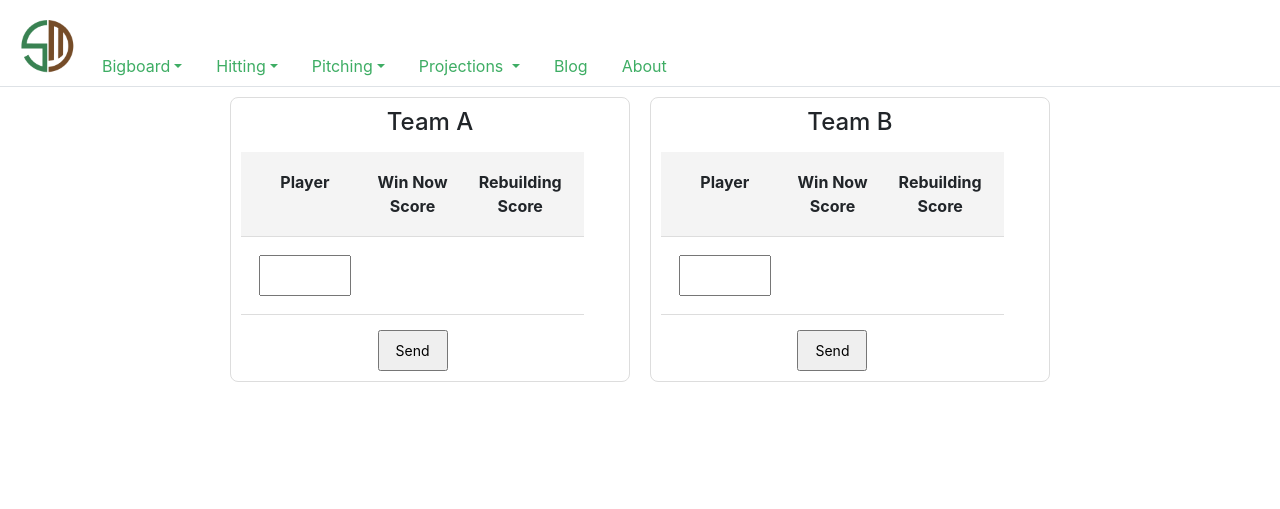
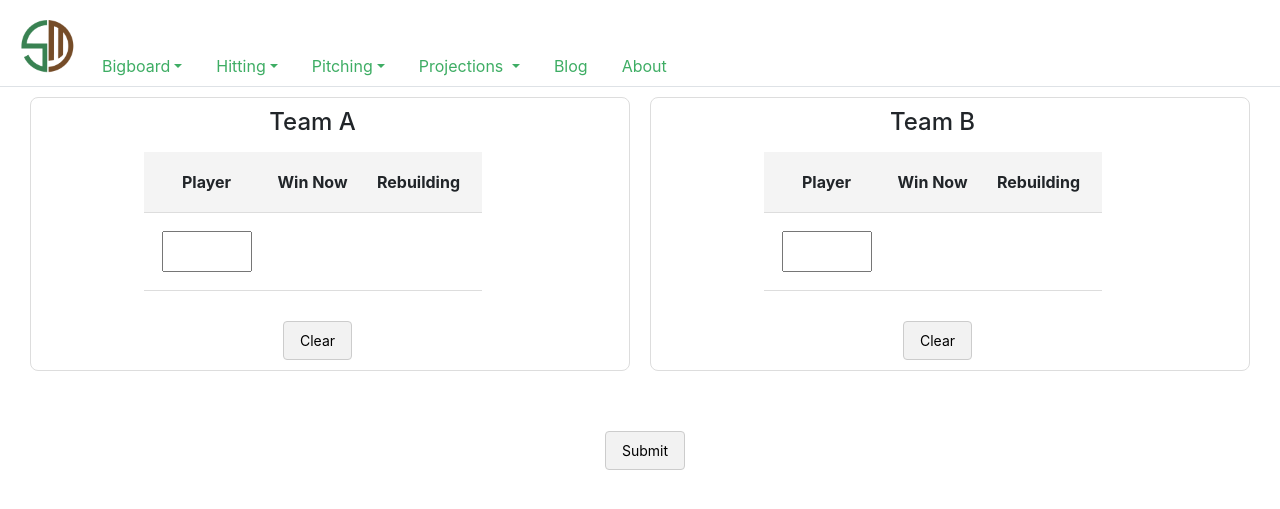
Before and after one commit to thesabermaniac/website, a Django app: page /trade-analyzer/ in a window 1280 px wide. Shown: the top 509 px of the page. Run offline with Django 3.2, Linux system fonts and the light colour scheme; tables that the repository leaves empty hold one stand-in row (values such as "Sample post"); some libraries are stand-ins or nearby versions.

Commit message:
added rebuilding score

```diff
--- a/static/css/trade-analyzer.css
+++ b/static/css/trade-analyzer.css
@@ -1,24 +1,34 @@
-/* Form container that holds all teams */
+/* General layout for the form container */
 .form-container {
     display: flex;
-    flex-wrap: wrap; /* Allow forms to wrap into new lines */
-    justify-content: center; /* Center forms horizontally */
-    gap: 20px; /* Add space between forms */
+    flex-wrap: wrap;
+    justify-content: center;
+    gap: 20px;
     padding: 10px;
-    width: 100%; /* Full width */
+    width: 100%;
 }
 
 /* Team container (each form) */
-.team-container {
+.team-container,
+.results-table{
     display: flex;
     flex-direction: column;
     align-items: center;
-    width: calc(33.33% - 20px); /* Each form will take up 33.33% of the container on large screens */
-    max-width: 600px; /* Max width to avoid too wide of forms */
+    padding: 10px;
     margin-bottom: 20px;
-    border: 1px solid #ddd; /* Border for table appearance */
+    border: 1px solid #ddd;
+    border-radius: 8px;
+    max-width: 600px;
+    width: calc(33.33% - 20px); /* Default for large screens */
+    text-align: center;
+}
+
+.results-container{
+    align-items: center;
+    display: flex;
+    flex-direction: column;
     padding: 10px;
-    border-radius: 8px;
+    margin-bottom: 20px;
 }
 
 /* Team title */
@@ -27,14 +37,14 @@
     margin-bottom: 15px;
 }
 
-/* Table-like container */
+/* Table container */
 .table-container {
     display: flex;
     flex-direction: column;
     width: 100%;
 }
 
-/* Table header (for column names) */
+/* Table header and table cells */
 .table-header {
     display: flex;
     font-weight: bold;
@@ -43,56 +53,45 @@
     padding: 10px;
 }
 
-/* Individual table cell */
-.table-cell {
+.table-cell,
+.delete-column {
     flex: 1;
     padding: 8px;
     text-align: center;
-}
-
-/* Delete button container */
-.delete-column {
-    flex: 0;
-    text-align: center;
-    padding: 8px;
+    white-space: nowrap;
 }
 
 /* Player row */
 .player-row {
     display: flex;
     align-items: center;
-    border-bottom: 1px solid #ddd;
     padding: 10px;
     position: relative;
-    width: 100%; /* Ensure the row takes up the full width */
+    width: 100%;
+    border-bottom: 1px solid #ddd;
 }
 
-/* Player name input styling */
-.player-name {
+/* Player input and score label */
+.player-name,
+.fscore_label,
+.rebuilding_fscore_label{
     width: 100%;
     padding: 8px;
+    text-align: center;
     font-size: 14px;
     box-sizing: border-box;
-    text-align: center;
 }
 
-/* Score label next to player name */
-.fscore_label {
-    width: 100%;
-    text-align: center;
-    font-size: 14px;
+.trade-form {
+    margin-right: 35px;
 }
 
-.trade-form{
-    margin-right: 35px
-}
-
-/* Delete button container (out of the table cells) */
+/* Delete button outside of the table cells */
 .delete-button {
-    position: absolute; /* Position the delete button absolutely */
-    right: -35px; /* Position it 10px from the right edge of the player row */
-    top: 50%; /* Vertically center it in the player row */
-    transform: translateY(-50%); /* Ensure it is perfectly centered */
+    position: absolute;
+    right: -35px;
+    top: 50%;
+    transform: translateY(-50%);
     width: 30px;
     height: 30px;
     display: flex;
@@ -112,45 +111,71 @@
     color: #c0392b;
 }
 
-/* Submit button styling */
+/* Clear and submit button styles */
+.clear-button,
 .submit-button {
     margin-top: 15px;
     padding: 8px 16px;
     font-size: 14px;
     cursor: pointer;
     align-self: center;
+    background-color: #f2f2f2;
+    border: 1px solid #ccc;
+    border-radius: 4px;
+    margin-left: 10px;
 }
 
-/* Media query for smaller screens (below 768px) */
+.clear-button:hover {
+    background-color: #e0e0e0;
+}
+
+.comparison-table {
+    width: 100%;
+    border-collapse: collapse;
+    margin-top: 20px;
+}
+
+.comparison-table th, .comparison-table td {
+    padding: 10px;
+    border: 1px solid #ddd;
+}
+
+.comparison-table th {
+    background-color: #f4f4f4;
+}
+
+#comparisonTableContainer {
+    margin-top: 20px;
+}
+
+/* Wrapper to center buttons */
+.button-wrapper {
+    display: flex;
+    justify-content: center;
+    gap: 10px; /* Space between buttons */
+    width: 100%; /* Ensure it takes the full width */
+    margin-top: 15px;
+}
+
+/* Responsive styles */
 @media (max-width: 768px) {
     .form-container {
-        flex-direction: column; /* Stack the forms vertically */
+        flex-direction: column;
         align-items: center;
     }
 
     .team-container {
-        width: 100%; /* Forms will take the full width of the screen */
+        width: 100%;
     }
 
-    .table-header {
-        font-size: 12px;
-    }
-
+    .table-header,
     .player-name {
         font-size: 12px;
     }
 }
 
-/* Media query for larger screens (above 768px) */
 @media (min-width: 769px) {
     .team-container {
-        width: calc(50% - 20px); /* Forms will be displayed side by side, each takes up 50% */
+        width: calc(50% - 20px); /* Two forms side by side */
     }
 }
-
-/* Media query for extra large screens (above 1024px) */
-@media (min-width: 1024px) {
-    .team-container {
-        width: calc(33.33% - 20px); /* On wider screens, forms will take up 33% width */
-    }
-}
--- a/static/js/trade-analyzer.js
+++ b/static/js/trade-analyzer.js
@@ -1,62 +1,71 @@
 // Preloaded data from the context
-// Use variables defined in the HTML context
-console.log(document.getElementById('fScoresData').textContent)
-console.log(JSON.parse(document.getElementById('fScoresData').textContent))
-let fScores = JSON.parse(document.getElementById('fScoresData').textContent);
-let availableTags = JSON.parse(document.getElementById('availableTagsData').textContent);
+const fScores = JSON.parse(document.getElementById('fScoresData').textContent);
+const availableTags = JSON.parse(document.getElementById('availableTagsData').textContent);
 
+// Common function to calculate fScore
+function calculateScore(playerValue) {
+    const weights = [5, 3, 1];
+    const rebuildingWeights = [1, 3, 5];
+    const scores = [2024, 2025, 2026].map(year => fScores[playerValue]?.[year]);
 
-function setAutoComplete(formId) {
-    // Attach autocomplete to the first field in the form
-    $(formId + " #name1").autocomplete({
+    let totalWeight = 0, weightedSum = 0, totalRebuildingWeight = 0, rebuildingWeightedSum = 0;
+
+    scores.forEach((score, index) => {
+        if (score !== undefined) {
+            weightedSum += score * weights[index];
+            totalWeight += weights[index];
+            rebuildingWeightedSum += score * rebuildingWeights[index];
+            totalRebuildingWeight += rebuildingWeights[index];
+        }
+    });
+
+    return {
+        score: totalWeight ? Math.round(weightedSum / totalWeight) : 0,
+        rebuildingScore: totalRebuildingWeight ? Math.round(rebuildingWeightedSum / totalRebuildingWeight) : 0
+    };
+}
+
+// Function to initialize autocomplete and calculate scores
+function initializeAutocomplete(inputId, formId, next) {
+    $(inputId).autocomplete({
         source: availableTags,
         focus: function (event, ui) {
             event.preventDefault();
-            $(formId + " #name1").val(ui.item.label);
+            $(inputId).val(ui.item.label);
         },
         select: function (event, ui) {
             event.preventDefault();
-            $(formId + " #name1").val(ui.item.label);
-            $(formId + " #fangraphs_id1").val(ui.item.value);
+            $(inputId).val(ui.item.label);
+            $(`${formId} #fangraphs_id${next}`).val(ui.item.value);
 
-            // Calculate fScore
-            let weights = [5, 3, 1]; // Corresponding weights for the years 2024, 2025, and 2026
-            let scores = [
-                fScores[ui.item.value]?.[2024],
-                fScores[ui.item.value]?.[2025],
-                fScores[ui.item.value]?.[2026]
-            ];
+            // Calculate and display the scores
+            const { score, rebuildingScore } = calculateScore(ui.item.value);
+            $(`${formId} #fscore${next}`).text(score);
+            $(`${formId} #rebuilding_score${next}`).text(rebuildingScore);
 
-            // Calculate weighted score, ignoring missing values
-            let totalWeight = 0;
-            let weightedSum = 0;
-
-            scores.forEach((score, index) => {
-                if (score !== undefined) { // Only include if the score exists
-                    weightedSum += score * weights[index];
-                    totalWeight += weights[index];
+            // Add next field dynamically
+            addField(next + 1, formId);
         }
-            });
-
-            let score = totalWeight > 0 ? (weightedSum / totalWeight) : 0; // Avoid division by zero
-            $(formId + " #fscore1").html(Math.round(score));
-
-
-            // Add new input field dynamically
-            addField(2, availableTags, formId);
-        }
-    });
-
-    // Attach submit handler
-    $(formId).on("submit", function (e) {
-        e.preventDefault(); // Prevent normal form submission
-        calculateTotalScore(formId);
     });
 }
 
-function addField(next, availableTags, formId) {
-    // Create new field HTML
-    let newField = `
+// Set autocomplete for the form
+function setAutoComplete(formId) {
+    initializeAutocomplete(`${formId} #name1`, formId, 1);
+
+    // Handle the clear button for this form
+    $(`${formId} #clearButton`).on('click', function () {
+        const form = $(this).closest('form');
+        form.find(".player-name").val(""); // Clear player input fields
+        form.find(".fscore_label, .rebuilding_fscore_label").text(""); // Clear scores
+        form.find(".player-row").not(':first').remove(); // Remove extra rows
+        setAutoComplete(formId); // Reinitialize autocomplete
+    });
+}
+
+// Add new field dynamically
+function addField(next, formId) {
+    const newField = `
         <div id="player${next}" class="player-row">
             <div class="table-cell">
                 <input type="hidden" name="fangraphs_id${next}" id="fangraphs_id${next}">
@@ -66,74 +75,70 @@ function addField(next, availableTags, formId) {
                 <label class="fscore_label" id="fscore${next}"></label>
             </div>
             <div class="table-cell">
-                <label class="fscore_label" id="rebuilding_score${next}"></label>
+                <label class="rebuilding_fscore_label" id="rebuilding_score${next}"></label>
             </div>
-            <!-- Delete button outside the table cells but still aligned with the row -->
             <button type="button" class="delete-button" onclick="deleteField(${next}, '${formId}')">
                 <i class="fas fa-trash-alt"></i>
             </button>
         </div>`;
-    $(formId + " #player" + (next - 1)).after(newField);
 
-    // Attach autocomplete to the new field
-    $(formId + " #name" + next).autocomplete({
-        source: availableTags,
-        focus: function (event, ui) {
-            event.preventDefault();
-            $(formId + " #name" + next).val(ui.item.label);
-        },
-        select: function (event, ui) {
-            event.preventDefault();
-            $(formId + " #name" + next).val(ui.item.label);
-            $(formId + " #fangraphs_id" + next).val(ui.item.value);
+    $(`${formId} #player${next - 1}`).after(newField);
+    initializeAutocomplete(`${formId} #name${next}`, formId, next);
+}
 
-            // Calculate fScore
-            let weights = [5, 3, 1]; // Corresponding weights for the years 2024, 2025, and 2026
-            let scores = [
-                fScores[ui.item.value]?.[2024],
-                fScores[ui.item.value]?.[2025],
-                fScores[ui.item.value]?.[2026]
-            ];
+// Delete player field dynamically
+function deleteField(id, formId) {
+    $(`${formId} #player${id}`).remove();
+}
 
-            // Calculate weighted score, ignoring missing values
-            let totalWeight = 0;
-            let weightedSum = 0;
+// Calculate total scores for a form
+function calculateTotalScores(formId) {
+    let winNowTotal = 0, rebuildingTotal = 0;
 
-            scores.forEach((score, index) => {
-                if (score !== undefined) { // Only include if the score exists
-                    weightedSum += score * weights[index];
-                    totalWeight += weights[index];
-                }
+    $(`${formId} .fscore_label`).each(function () {
+        const score = parseInt($(this).text());
+        if (!isNaN(score)) winNowTotal += score;
     });
 
-            let score = totalWeight > 0 ? (weightedSum / totalWeight) : 0; // Avoid division by zero
-            $(formId + " #fscore" + next).html(Math.round(score));
+    $(`${formId} .rebuilding_fscore_label`).each(function () {
+        const rebuildingScore = parseInt($(this).text());
+        if (!isNaN(rebuildingScore)) rebuildingTotal += rebuildingScore;
+    });
 
-            // Add the next field dynamically
-            addField(next + 1, availableTags, formId);
-        }
-    });
+    return { winNowTotal, rebuildingTotal };
 }
 
+// Generate comparison table
+function generateComparisonTable(results) {
+    const tableBody = $("#comparisonTable tbody").empty(); // Clear existing rows
 
+    results.forEach(result => {
+        const row = `<tr>
+                        <td>${result.teamName}</td>
+                        <td>${result.winNowTotal}</td>
+                        <td>${result.rebuildingTotal}</td>
+                    </tr>`;
+        tableBody.append(row);
+    });
 
-
-function deleteField(id, formId) {
-    $(formId + " #player" + id).remove();
+    $(".results-container").show();
 }
 
-function calculateTotalScore(formId) {
-    let total = 0;
-    $(formId + " .fscore_label").each(function () {
-        let score = parseInt($(this).text());
-        if (!isNaN(score)) {
-            total += score;
-        }
+// Submit button handler
+$("#submitButton").on("click", function () {
+    const results = $(".trade-form").map(function () {
+        const formId = "#" + $(this).attr("id");
+        const teamName = $(formId).find(".team-title").text();
+        const { winNowTotal, rebuildingTotal } = calculateTotalScores(formId);
+
+        return { teamName, winNowTotal, rebuildingTotal };
+    }).get();
+
+    generateComparisonTable(results);
 });
-    $(formId + " .total_score").html(total);
-}
 
 $(document).ready(function () {
+    // Initialize autocomplete for the forms
     setAutoComplete("#trade_form1");
     setAutoComplete("#trade_form2");
 });
--- a/stats/templates/trade-analyzer.html
+++ b/stats/templates/trade-analyzer.html
@@ -8,19 +8,18 @@
 {% endblock %}
 
 {% block content %}
-    <div class="form-container" style="text-align: center">
+    <div class="form-container">
         {% for team in teams %}
             <div class="team-container">
-                <h4 class="team-title">{{ team.name }}</h4>
                 <form action="" method="post" id="{{ team.form_id }}" class="trade-form">
+                    <h4 class="team-title">{{ team.name }}</h4>
                     {% csrf_token %}
                     <div class="table-container">
                         <!-- Table Headers -->
                         <div class="table-header">
                             <div class="table-cell">Player</div>
-                            <div class="table-cell">Win Now Score</div>
-                            <div class="table-cell">Rebuilding Score</div>
-                            <div class="delete-cell"></div>
+                            <div class="table-cell">Win Now</div>
+                            <div class="table-cell">Rebuilding</div>
                         </div>
 
                         <!-- Player Rows (Dynamic) -->
@@ -33,17 +32,43 @@
                                 <label class="fscore_label" id="fscore1"></label>
                             </div>
                             <div class="table-cell">
-                                <label class="fscore_label" id="rebuilding_score1"></label>
+                                <label class="rebuilding_fscore_label" id="rebuilding_score1"></label>
                             </div>
                         </div>
 
                         <!-- Add more rows dynamically (the template will loop for more players) -->
-
                     </div>
-                    <input type="submit" value="Send" class="submit-button">
+                    <div class="button-wrapper">
+                        <button type="button" id="clearButton" class="clear-button">Clear</button> <!-- New Clear Button -->
+                    </div>
                 </form>
             </div>
         {% endfor %}
+    </div>
+
+    <div class="button-wrapper">
+        <button type="button" id="submitButton" class="submit-button">Submit</button>
+    </div>
+
+    <!-- Comparison Table (Hidden initially) -->
+    <div class="results-container" style="display: none;">
+        <div class="results-table">
+            <div id="comparisonTableContainer" >
+                <h3>Results</h3>
+                <table id="comparisonTable" class="comparison-table">
+                    <thead>
+                        <tr>
+                            <th>Team Name</th>
+                            <th>Win Now Total</th>
+                            <th>Rebuilding Total</th>
+                        </tr>
+                    </thead>
+                    <tbody>
+                        <!-- Rows will be dynamically generated here -->
+                    </tbody>
+                </table>
+            </div>
+        </div>
     </div>
 {% endblock %}
 
```
Lines whose indentation alone changed are shown as unchanged.
